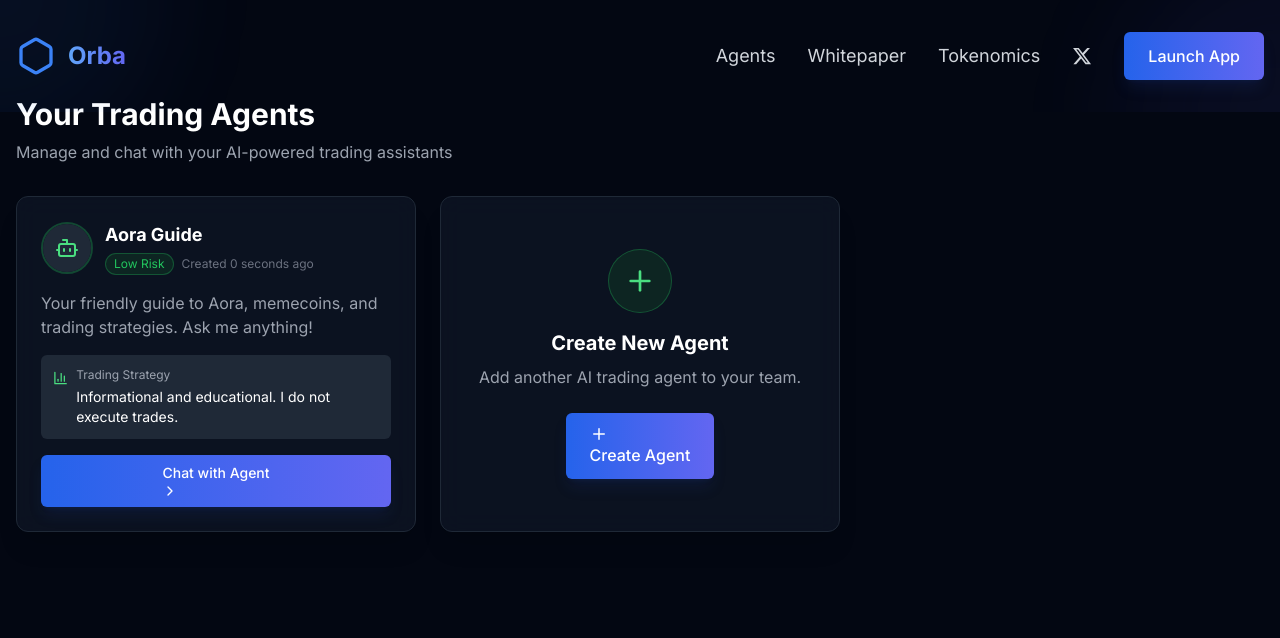
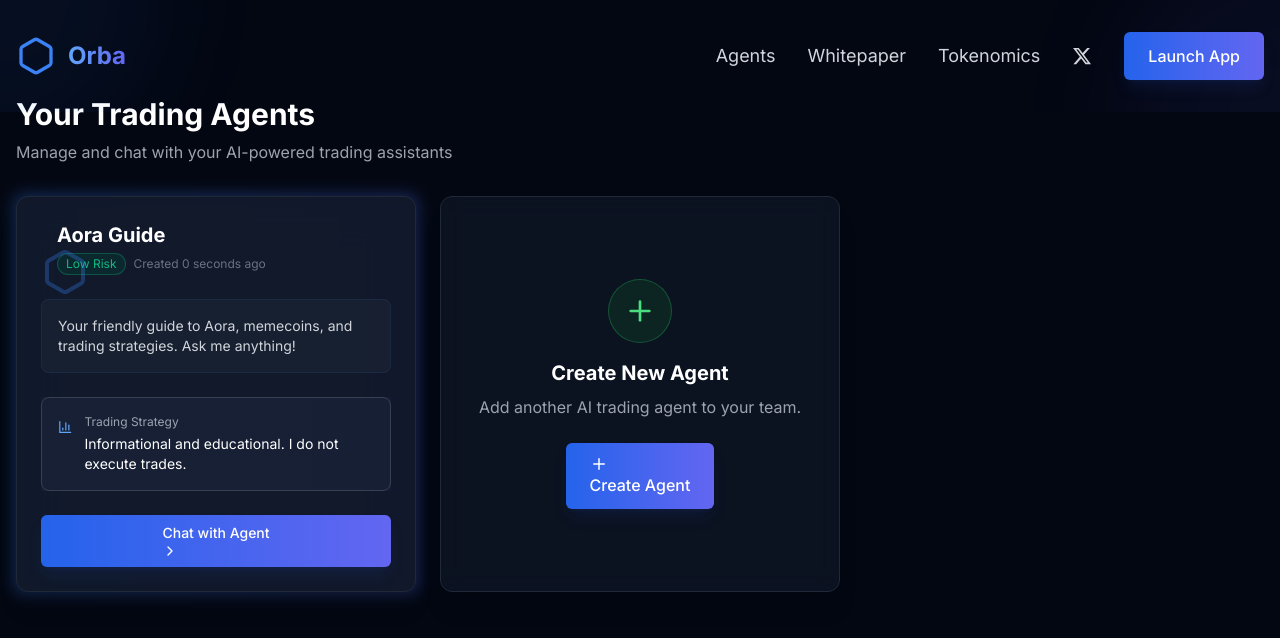
Before and after one commit to meesvis/Orba, a React (Vite) app: page /agents in a window 1280 px wide. Shown: the top 638 px of the page. Built offline with nearby package versions, Linux system fonts and the light colour scheme; what groq-sdk would draw is missing.

Commit message:
Update Agent Card Design

```diff
--- a/src/components/agent/AgentCard.tsx
+++ b/src/components/agent/AgentCard.tsx
@@ -1,5 +1,5 @@
 import React from 'react';
-import { Bot, ChevronRight, BarChart3, AlertTriangle } from 'lucide-react';
+import { Bot, ChevronRight, BarChart3, AlertTriangle, Hexagon } from 'lucide-react';
 import Card from '../ui/Card';
 import Button from '../ui/Button';
 import { Agent } from '../../types';
@@ -23,7 +23,7 @@ const AgentCard: React.FC<AgentCardProps> = ({ agent }) => {
   const getRiskBadgeColor = (riskLevel: string) => {
     switch (riskLevel) {
       case 'low':
-        return 'bg-green-900/30 border-green-500/30 text-green-500';
+        return 'bg-emerald-900/30 border-emerald-500/30 text-emerald-500';
       case 'medium':
         return 'bg-yellow-900/30 border-yellow-500/30 text-yellow-500';
       case 'high':
@@ -34,27 +34,33 @@ const AgentCard: React.FC<AgentCardProps> = ({ agent }) => {
   };
 
   return (
+    <div className="group relative">
+      {/* Hexagonal border effect */}
+      <div className="absolute -inset-0.5 bg-gradient-to-r from-blue-500 to-indigo-500 rounded-lg blur opacity-30 group-hover:opacity-100 transition duration-1000 group-hover:duration-200 animate-gradient-flow"></div>
+
       <Card
         glassEffect
-      hoverEffect
-      className="h-full"
+        className="relative h-full bg-gray-900/90 backdrop-blur-xl transform transition-all duration-500 group-hover:translate-y-[-4px] group-hover:scale-[1.02]"
       >
         <div className="flex flex-col h-full">
-        {/* Agent header with avatar and risk badge */}
-        <div className="flex items-center mb-4">
-          <div className="flex-shrink-0 rounded-full overflow-hidden mr-3 border-2 border-green-500/30">
+          {/* Agent header with hexagonal avatar frame */}
+          <div className="flex items-center mb-6">
+            <div className="relative flex-shrink-0 mr-4">
+              <Hexagon size={48} className="text-blue-500/30 absolute inset-0 transform group-hover:rotate-90 transition-transform duration-700" />
+              <div className="absolute inset-0 flex items-center justify-center">
                 {agent.avatar ? (
-              <img src={agent.avatar} alt={agent.name} className="w-12 h-12 object-cover" />
+                  <img src={agent.avatar} alt={agent.name} className="w-10 h-10 rounded-full object-cover" />
                 ) : (
-              <div className="w-12 h-12 bg-gray-800 flex items-center justify-center">
-                <Bot size={24} className="text-green-400" />
+                  <Bot size={24} className="text-blue-400" />
+                )}
               </div>
-            )}
             </div>
 
             <div className="flex-1">
-            <h3 className="text-lg font-bold text-white">{agent.name}</h3>
-            <div className="flex items-center mt-1">
+              <h3 className="text-xl font-bold text-white mb-1 group-hover:text-blue-400 transition-colors">
+                {agent.name}
+              </h3>
+              <div className="flex items-center">
                 <span className={`inline-flex items-center px-2 py-0.5 rounded-full text-xs border ${getRiskBadgeColor(agent.riskLevel)}`}>
                   {agent.riskLevel === 'high' && <AlertTriangle size={12} className="mr-1" />}
                   {agent.riskLevel.charAt(0).toUpperCase() + agent.riskLevel.slice(1)} Risk
@@ -64,33 +70,42 @@ const AgentCard: React.FC<AgentCardProps> = ({ agent }) => {
             </div>
           </div>
 
-        {/* Agent description */}
-        <p className="text-gray-400 mb-4 flex-grow">
+          {/* Agent description with gradient border */}
+          <div className="relative mb-6 p-4 rounded-lg bg-gray-800/50 border border-blue-500/10 group-hover:border-blue-500/30 transition-colors">
+            <p className="text-gray-300 text-sm">
               {truncateText(agent.description, 120)}
             </p>
+          </div>
 
-        {/* Strategy highlight */}
-        <div className="bg-gray-800 p-3 rounded-md mb-4 flex items-start">
-          <BarChart3 size={18} className="text-green-400 mr-2 mt-0.5" />
+          {/* Strategy highlight with animated background */}
+          <div className="relative mb-6 overflow-hidden">
+            <div className="absolute inset-0 bg-gradient-to-r from-blue-500/5 to-indigo-500/5 animate-shimmer"></div>
+            <div className="relative bg-gray-800/30 p-4 rounded-lg border border-gray-700">
+              <div className="flex items-start">
+                <BarChart3 size={18} className="text-blue-400 mr-3 mt-1" />
                 <div>
                   <div className="text-xs text-gray-400 mb-1">Trading Strategy</div>
                   <div className="text-sm text-white">{agent.strategy}</div>
                 </div>
               </div>
+            </div>
+          </div>
 
-        {/* Action buttons */}
+          {/* Action button */}
           <div className="mt-auto">
             <Button
               variant="primary"
               fullWidth
               onClick={handleChatClick}
               rightIcon={<ChevronRight size={16} />}
+              className="group-hover:shadow-lg group-hover:shadow-blue-500/20 transition-shadow duration-500"
             >
               Chat with Agent
             </Button>
           </div>
         </div>
       </Card>
+    </div>
   );
 };
 
```
Lines whose indentation alone changed are shown as unchanged.
